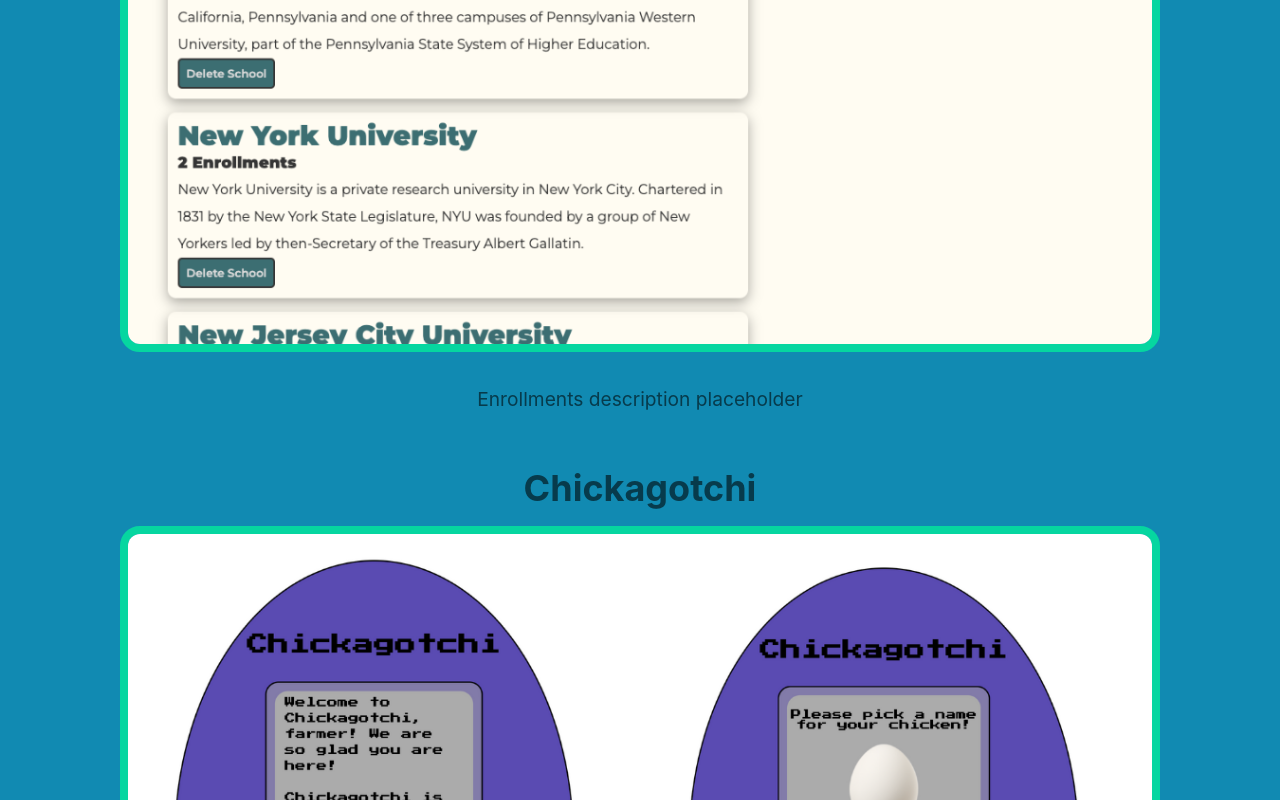
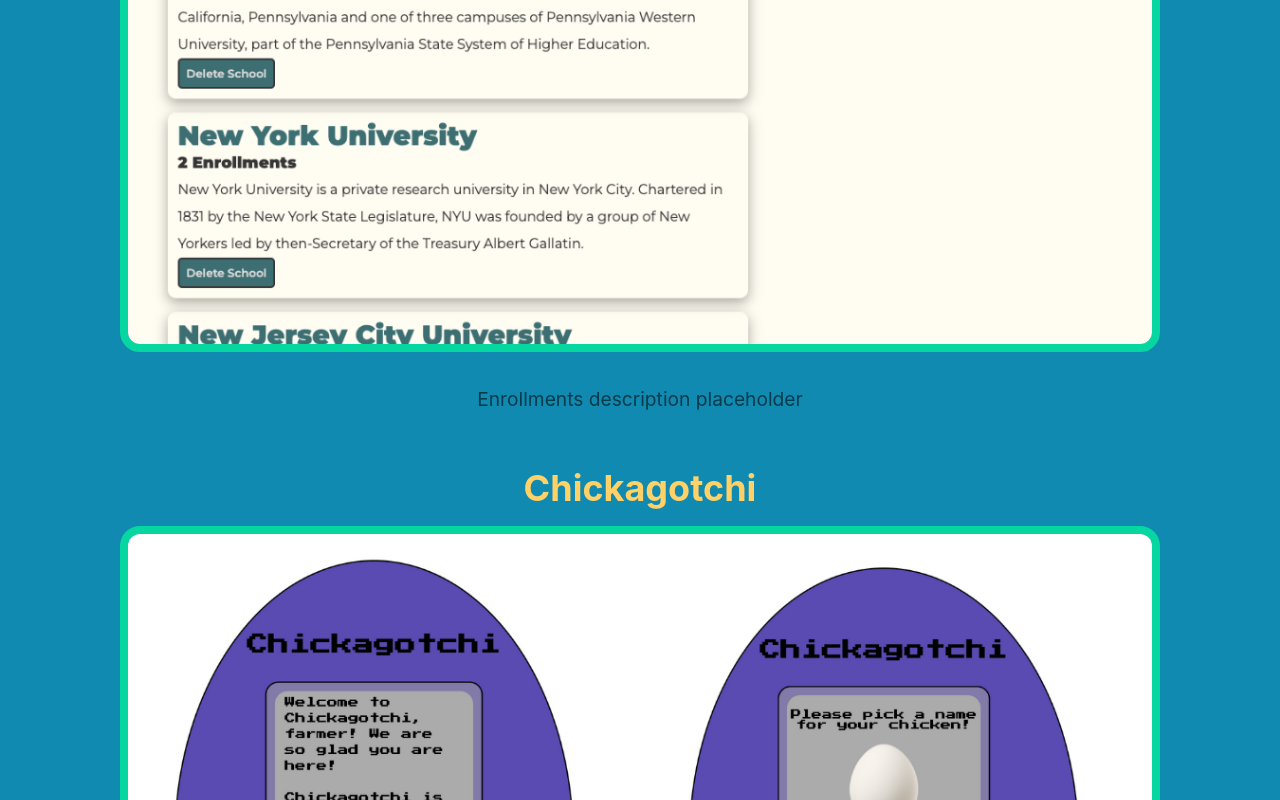
Before and after one commit to corumgold/corygold.dev, a React (Create React App) app: page /projects in a window 1280 px wide. Shown: the part 994-1794 px from the top of the page. Built offline with nearby package versions, Linux system fonts and the light colour scheme.

Commit message:
Add project links

```diff
--- a/src/components/Home/Project.js
+++ b/src/components/Home/Project.js
@@ -3,7 +3,9 @@ import React from "react";
 const Project = ({ project }) => {
   return (
     <div className="project">
-      <h3>{project.title}</h3>
+      <a href={project.projectLink} target="_blank">
+        <h3>{project.title}</h3>
+      </a>
       <img src={project.image} alt={project.altText} />
       <p className="description">{project.description}</p>
     </div>
--- a/src/projects.js
+++ b/src/projects.js
@@ -5,6 +5,7 @@ const projects = [
     image: process.env.PUBLIC_URL + `/images/enrollments_tool.png`,
     altText: "chickagotchi project image",
     description: "Enrollments description placeholder",
+    projectLink: "https://github.com/corumgold/enrollments-crud-app",
   },
   {
     id: 2,
@@ -12,7 +13,8 @@ const projects = [
     image: process.env.PUBLIC_URL + "/images/chickagotchi.png",
     altText: "chickagotchi project image",
     description: "Chickagotchi placeholder",
-  }
+    projectLink: "https://github.com/corumgold/chickagotchi",
+  },
 ];
 
 export default projects;
```
